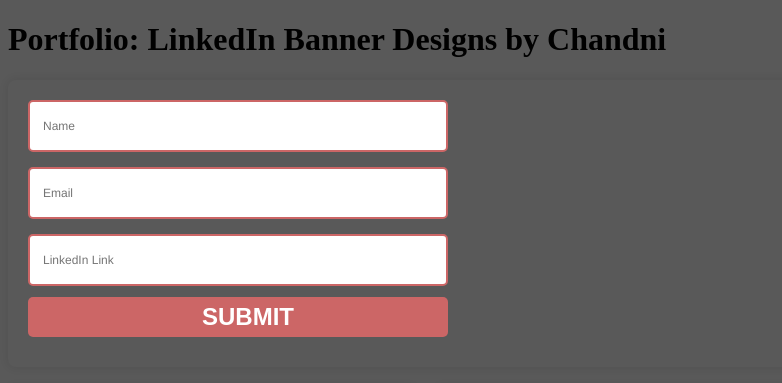
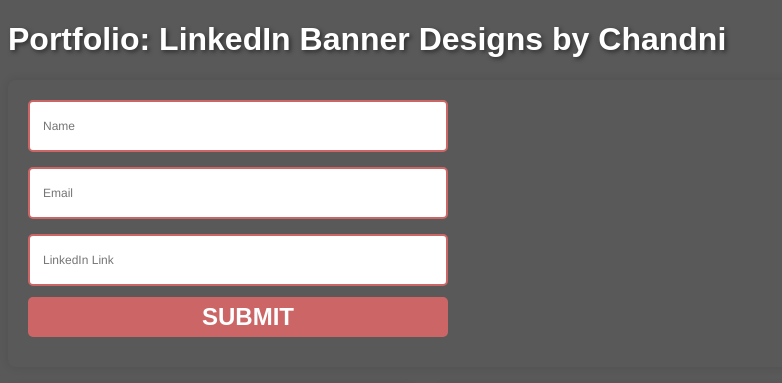
Before and after one commit to infoprints/infoprints.github.io, a PHP site: page /index.html in a window 1280 px wide. Shown: the top 383 px of the page, without its empty margins (0-782 px from the left). Run offline with PHP 8.4, Linux system fonts and the light colour scheme.

Commit message:
Update design.css

```diff
--- a/design.css
+++ b/design.css
@@ -3,6 +3,11 @@
 
 }
 
+h1, h2{
+  font-family: 'Montserrat', sans-serif;
+  text-shadow: 2px 2px 4px rgba(0, 0, 0, 0.5);
+  color: white;
+}
 .container {
   max-width: 100%;
   margin: 0 auto;
```
